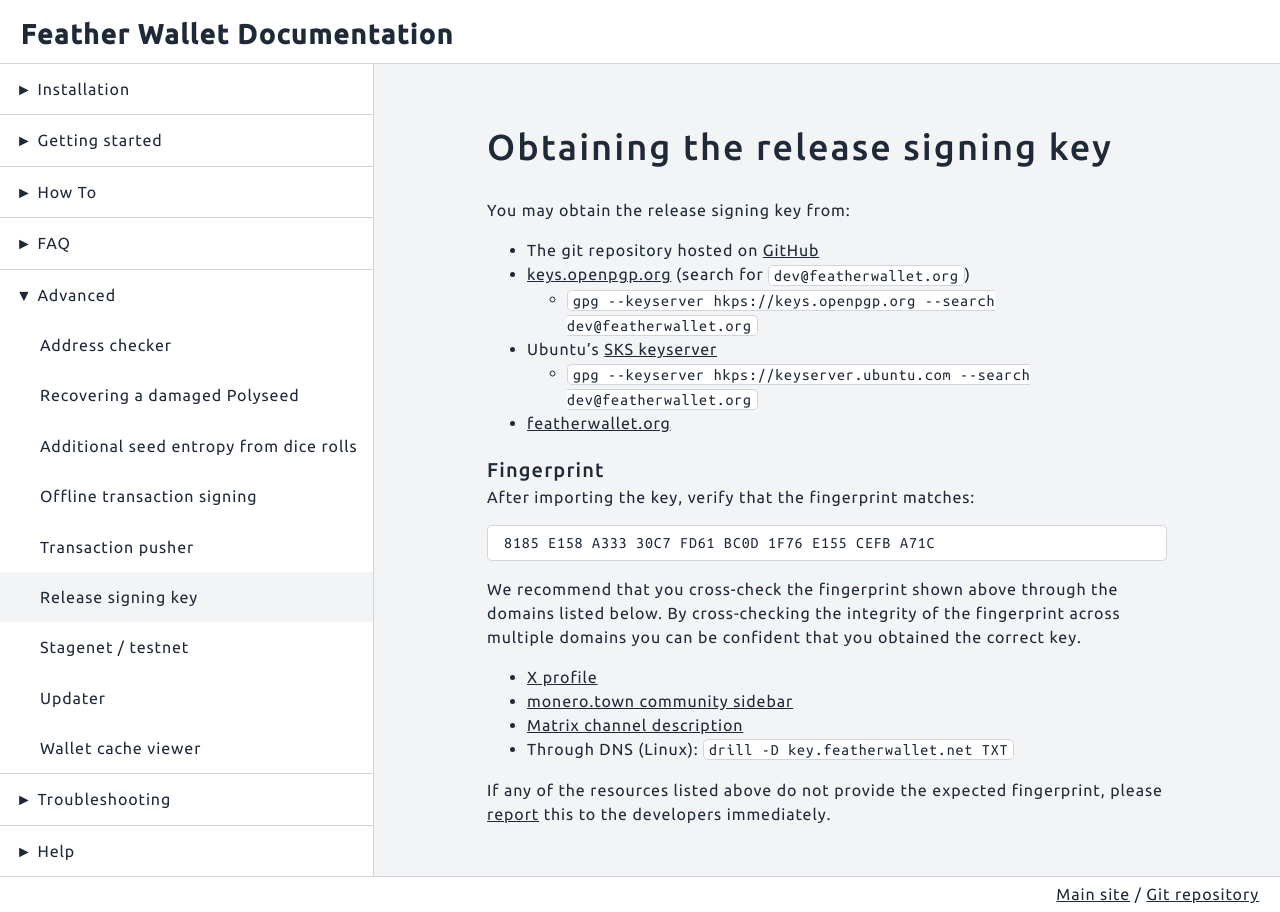
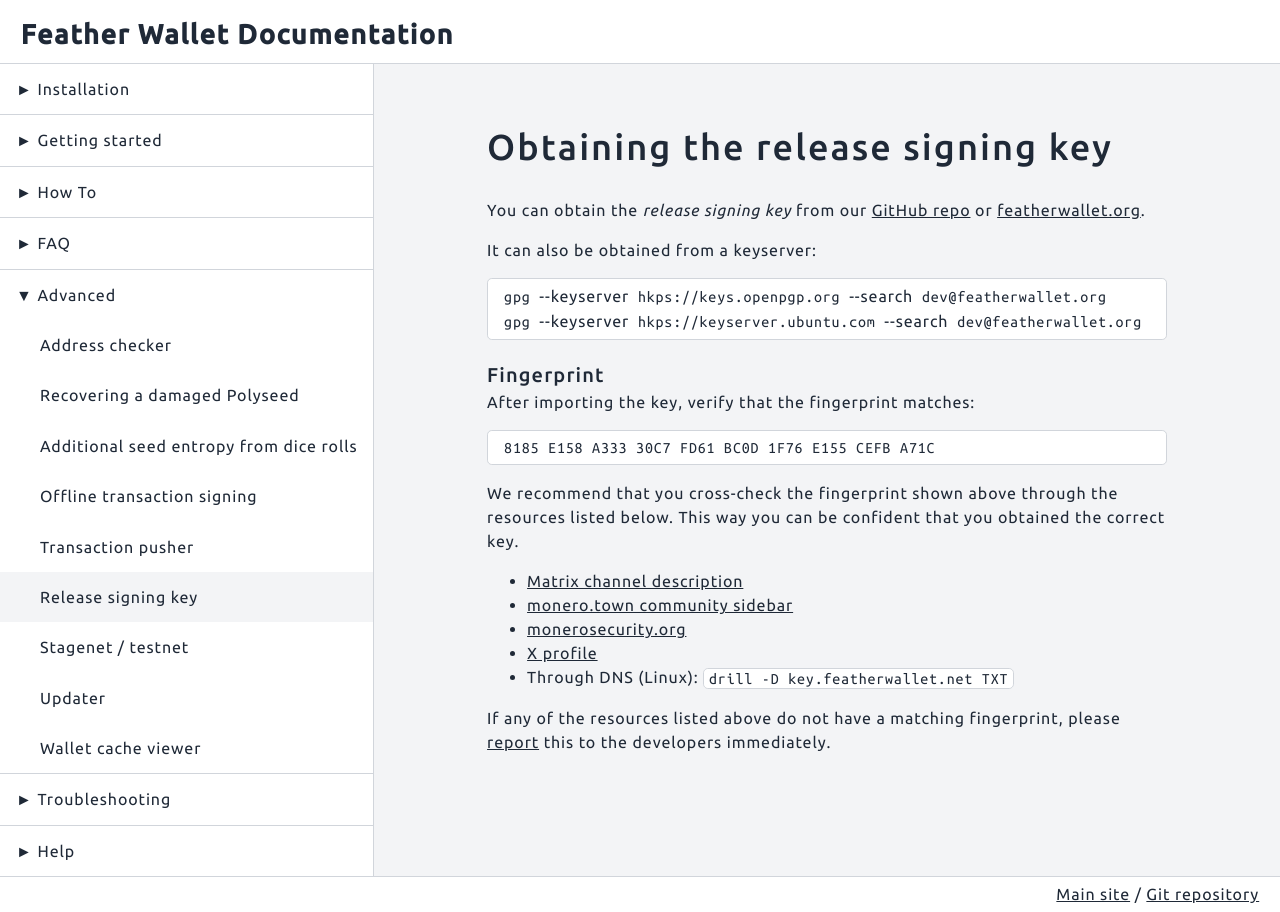
Before and after one commit to jermanuts/feather-docs, a Jekyll site: the page built from content/_guides/release_signing_key.md, in a window 1280 px wide. Built offline with Jekyll 4.4.1, drawn with Linux system fonts in a browser that asks for light colours.

Commit message:
clarify RSK doc

````diff
--- a/content/_guides/release_signing_key.md
+++ b/content/_guides/release_signing_key.md
@@ -4,14 +4,14 @@
 category: advanced
 ---
 
-You may obtain the release signing key from:
+You can obtain the _release signing key_ from our [GitHub repo](https://raw.githubusercontent.com/feather-wallet/feather/master/utils/pubkeys/featherwallet.asc) or [featherwallet.org](https://featherwallet.org/files/featherwallet.asc).
 
-- The git repository hosted on [GitHub](https://raw.githubusercontent.com/feather-wallet/feather/master/utils/pubkeys/featherwallet.asc)
-- [keys.openpgp.org](https://keys.openpgp.org) (search for `dev@featherwallet.org`)
-  - `gpg --keyserver hkps://keys.openpgp.org --search dev@featherwallet.org`
-- Ubuntu's [SKS keyserver](https://keyserver.ubuntu.com/pks/lookup?search=dev%40featherwallet.org&fingerprint=on&op=index)
-  - `gpg --keyserver hkps://keyserver.ubuntu.com --search dev@featherwallet.org`
-- [featherwallet.org](https://featherwallet.org/files/featherwallet.asc)
+It can also be obtained from a keyserver:
+
+```bash
+gpg --keyserver hkps://keys.openpgp.org --search dev@featherwallet.org
+gpg --keyserver hkps://keyserver.ubuntu.com --search dev@featherwallet.org
+```
 
 ### Fingerprint
 
@@ -21,11 +21,12 @@
 8185 E158 A333 30C7 FD61 BC0D 1F76 E155 CEFB A71C
 ```
 
-We recommend that you cross-check the fingerprint shown above through the domains listed below. By cross-checking the integrity of the fingerprint across multiple domains you can be confident that you obtained the correct key.
+We recommend that you cross-check the fingerprint shown above through the resources listed below. This way you can be confident that you obtained the correct key.
 
+- [Matrix channel description](https://matrix.to/#/#feather:monero.social)
+- [monero.town community sidebar](https://monero.town/c/featherwallet)
+- [monerosecurity.org](https://monerosecurity.org)
 - [X profile](https://twitter.com/FeatherWallet)
-- [monero.town community sidebar](https://monero.town/c/featherwallet)
-- [Matrix channel description](https://matrix.to/#/#feather:monero.social)
 - Through DNS (Linux): `drill -D key.featherwallet.net TXT`
 
-If any of the resources listed above do not provide the expected fingerprint, please [report](report-an-issue) this to the developers immediately.
+If any of the resources listed above do not have a matching fingerprint, please [report](report-an-issue) this to the developers immediately.
````
